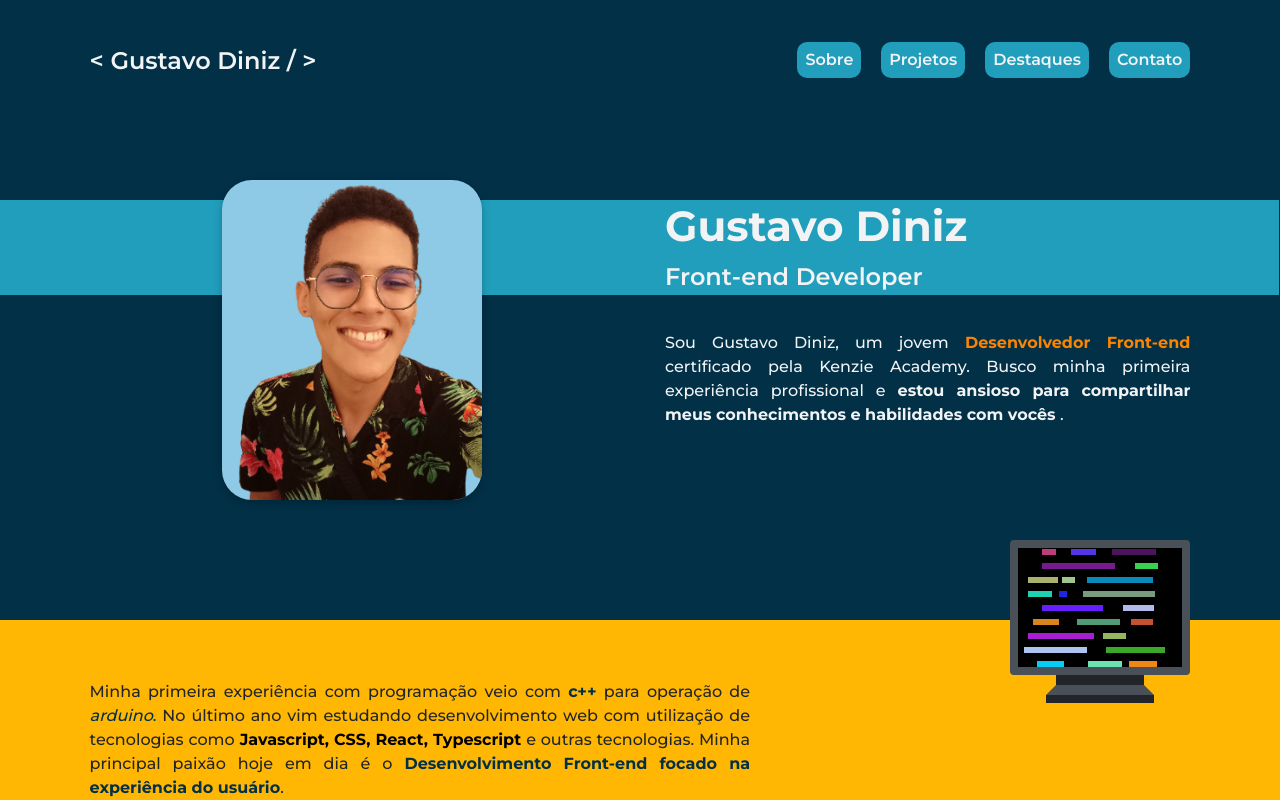
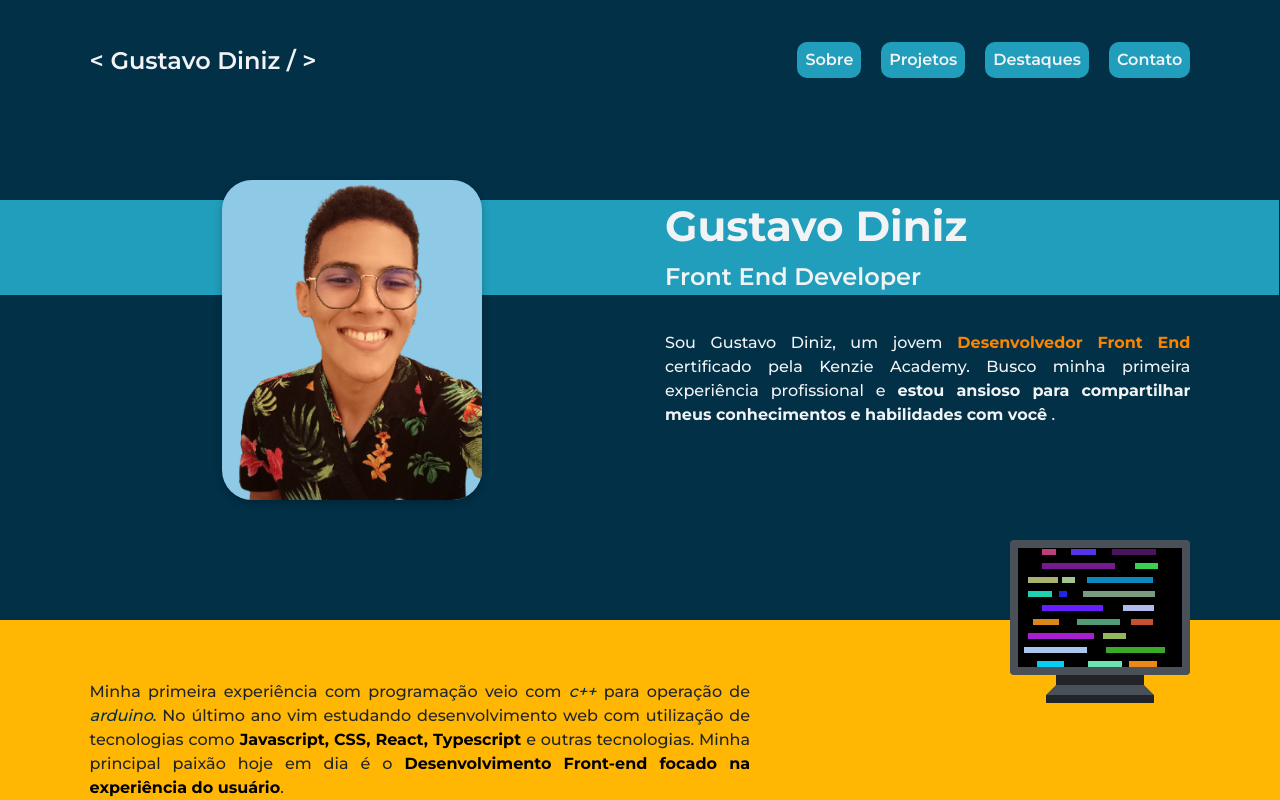
Before and after one commit to gusdinizmaia/meu-portfolio, a React (Create React App) app in the folder portfolio/: page /home in a window 1280 px wide. Shown: the top 800 px of the page. Built offline with nearby package versions, Linux system fonts and the light colour scheme.

Commit message:
hotfix: atualizado alguns erros de ortografia e o pointer do footer

```diff
--- a/portfolio/src/Components/About/index.tsx
+++ b/portfolio/src/Components/About/index.tsx
@@ -12,12 +12,12 @@ export const About = () => {
         <h2>Gustavo Diniz</h2>
         <p>
           Sou Gustavo Diniz, um jovem
-          <strong> Desenvolvedor Front-end </strong>
+          <strong> Desenvolvedor Front End </strong>
           certificado pela Kenzie Academy. Busco minha primeira experiência
           profissional e{" "}
           <b>
             estou ansioso para compartilhar meus conhecimentos e habilidades com
-            vocês
+            você
           </b>{" "}
           .
         </p>
--- a/portfolio/src/Components/About/style.ts
+++ b/portfolio/src/Components/About/style.ts
@@ -46,7 +46,7 @@ export const AboutStyled = styled.section`
 
       ::after {
         display: block;
-        content: "Front-end Developer";
+        content: "Front End Developer";
         font: ${({ theme }) => theme.fonts.title.three};
         margin-top: 10px;
       }
--- a/portfolio/src/Components/ButtonsNav/style.ts
+++ b/portfolio/src/Components/ButtonsNav/style.ts
@@ -23,6 +23,5 @@ export const ButtonsNavStyle = styled.ul`
     position: static;
     width: auto;
     height: auto;
-    position: static;
   }
 `;
--- a/portfolio/src/Components/Description/index.tsx
+++ b/portfolio/src/Components/Description/index.tsx
@@ -5,7 +5,7 @@ export const Description = () => {
   return (
     <DescriptionStyle>
       <p>
-        Minha primeira experiência com programação veio com <b>c++</b> para
+        Minha primeira experiência com programação veio com <em>c++</em> para
         operação de <em>arduino</em>. No último ano vim estudando
         desenvolvimento web com utilização de tecnologias como
         <strong> Javascript, CSS, React, Typescript </strong>e outras
--- a/portfolio/src/Components/Description/style.ts
+++ b/portfolio/src/Components/Description/style.ts
@@ -14,10 +14,11 @@ export const DescriptionStyle = styled.section`
     font: ${({ theme }) => theme.fonts.text.two};
     text-align: justify;
 
-    *:not(strong) {
+    em {
       color: ${({ theme }) => theme.colors.first.main};
     }
-    strong {
+    strong,
+    b {
       color: ${({ theme }) => theme.colors.fixed.black};
     }
   }
--- a/portfolio/src/Components/Footer/style.ts
+++ b/portfolio/src/Components/Footer/style.ts
@@ -40,6 +40,7 @@ export const UlSocial = styled.div`
     svg {
       font: ${({ theme }) => theme.fonts.title.two};
       border-radius: 4px;
+      cursor: pointer;
     }
   }
 `;
```
